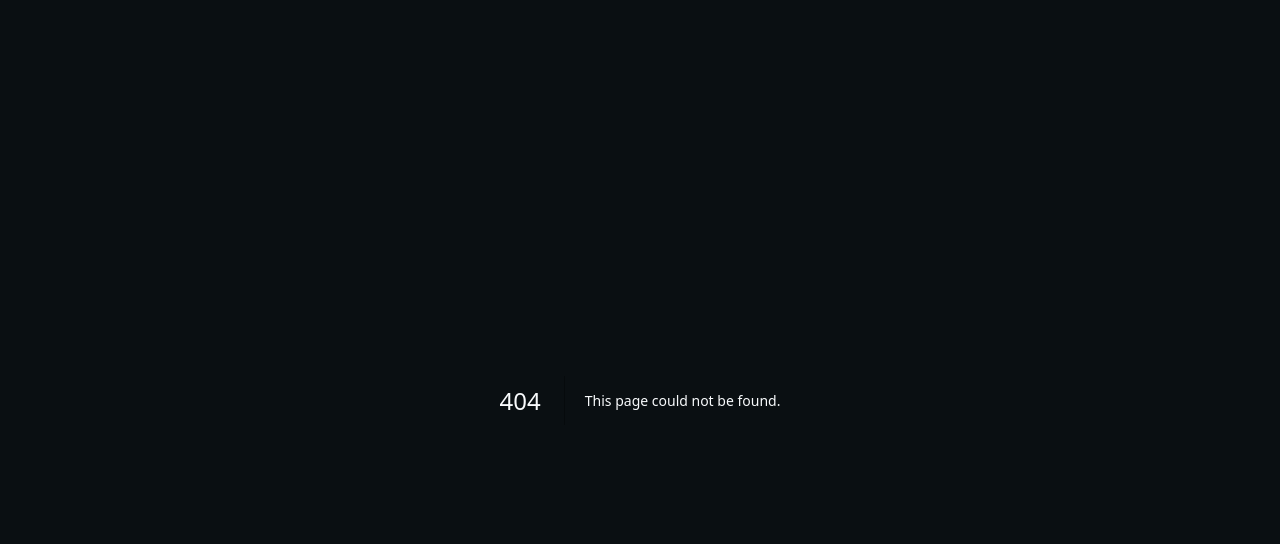
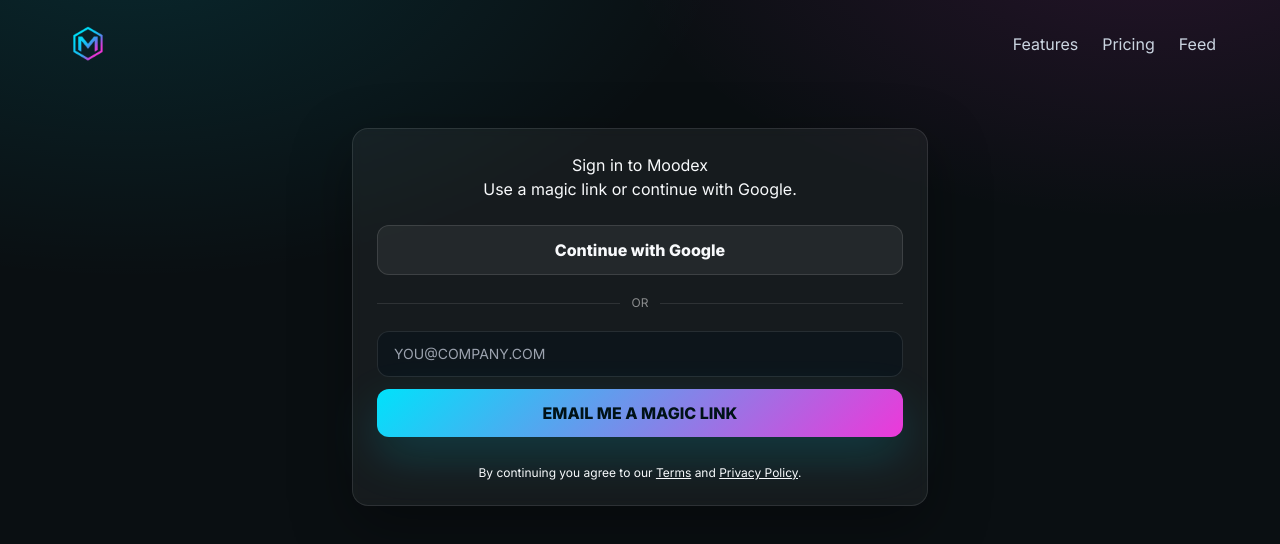
Before and after one commit to Moodex-io/moodex-app, a Next.js app: page /auth in a window 1280 px wide. Before the commit this address had no page. Shown: the top 544 px of the page. Built offline with nearby package versions, Linux system fonts and the light colour scheme; no server answers.

Commit message:
Create page.tsx

```diff
--- /dev/null
+++ b/app/auth/page.tsx
@@ -0,0 +1,202 @@
+'use client';
+
+import { useEffect, useMemo, useState } from 'react';
+import Image from 'next/image';
+import Link from 'next/link';
+import { createClient } from '@supabase/supabase-js';
+
+/**
+ * 🔑 This page assumes these envs are already set on Vercel:
+ * - NEXT_PUBLIC_SUPABASE_URL
+ * - NEXT_PUBLIC_SUPABASE_ANON_KEY
+ *
+ * It sends magic links and supports Google OAuth.
+ * After auth, users land on /dashboard.
+ */
+
+const supabaseUrl = process.env.NEXT_PUBLIC_SUPABASE_URL!;
+const supabaseAnonKey = process.env.NEXT_PUBLIC_SUPABASE_ANON_KEY!;
+
+export default function AuthPage() {
+  const supabase = useMemo(() => {
+    if (!supabaseUrl || !supabaseAnonKey) return null;
+    return createClient(supabaseUrl, supabaseAnonKey);
+  }, []);
+
+  const [email, setEmail] = useState('');
+  const [status, setStatus] = useState<'idle' | 'sending' | 'sent' | 'error'>('idle');
+  const [errorMsg, setErrorMsg] = useState<string>('');
+
+  // Build a safe redirect URL for OAuth/magic-link callbacks
+  const redirectTo = useMemo(() => {
+    // Prefer the public site URL if set; otherwise use the current origin
+    if (typeof window === 'undefined') return undefined;
+    const origin =
+      process.env.NEXT_PUBLIC_SITE_URL && process.env.NEXT_PUBLIC_SITE_URL.startsWith('http')
+        ? process.env.NEXT_PUBLIC_SITE_URL
+        : window.location.origin;
+    return `${origin.replace(/\/+$/, '')}/dashboard`;
+  }, []);
+
+  async function handleMagicLink(e: React.FormEvent) {
+    e.preventDefault();
+    if (!supabase) {
+      setStatus('error');
+      setErrorMsg('Supabase is not configured.');
+      return;
+    }
+    if (!email || !email.includes('@')) {
+      setStatus('error');
+      setErrorMsg('Please enter a valid email.');
+      return;
+    }
+    try {
+      setStatus('sending');
+      setErrorMsg('');
+      const { error } = await supabase.auth.signInWithOtp({
+        email,
+        options: {
+          emailRedirectTo: redirectTo,
+        },
+      });
+      if (error) throw error;
+      setStatus('sent');
+    } catch (err: any) {
+      setStatus('error');
+      setErrorMsg(err?.message ?? 'Could not send magic link.');
+    }
+  }
+
+  async function handleGoogle() {
+    if (!supabase) {
+      setStatus('error');
+      setErrorMsg('Supabase is not configured.');
+      return;
+    }
+    try {
+      setStatus('sending');
+      const { error } = await supabase.auth.signInWithOAuth({
+        provider: 'google',
+        options: {
+          redirectTo,
+          // If you want a popup instead of full redirect:
+          // skipBrowserRedirect: true,
+        },
+      });
+      if (error) throw error;
+      // On success, browser will redirect to Google; then back to /dashboard
+    } catch (err: any) {
+      setStatus('error');
+      setErrorMsg(err?.message ?? 'Google sign-in failed.');
+    }
+  }
+
+  // If a user is already signed in, you *could* bounce them to /dashboard.
+  useEffect(() => {
+    if (!supabase) return;
+    supabase.auth.getUser().then(({ data }) => {
+      if (data?.user) {
+        window.location.href = '/dashboard';
+      }
+    });
+  }, [supabase]);
+
+  return (
+    <main className="mx-auto max-w-7xl px-4 sm:px-6 lg:px-8">
+      {/* Header / logo */}
+      <nav className="wrap py-5 flex items-center justify-between">
+        <div className="flex items-center gap-3">
+          <Link href="/" className="flex items-center">
+            <Image
+              src="/brand/moodexlogo.png"
+              alt="Moodex"
+              width={250}
+              height={80}
+              priority
+              className="h-12 w-auto"
+            />
+          </Link>
+        </div>
+        <div className="hidden md:flex items-center gap-6 text-slate-300">
+          <a href="#features" className="hover:text-white">Features</a>
+          <a href="#pricing" className="hover:text-white">Pricing</a>
+          <a href="#feed" className="hover:text-white">Feed</a>
+        </div>
+      </nav>
+
+      {/* Auth card */}
+      <section className="mx-auto max-w-xl my-10">
+        <div className="card p-6" style={{ borderRadius: 16 }}>
+          <div className="text-center mb-6">
+            <h1 className="h2">Sign in to Moodex</h1>
+            <p className="muted">Use a magic link or continue with Google.</p>
+          </div>
+
+          {/* Google */}
+          <div className="flex flex-col gap-3">
+            <button
+              type="button"
+              onClick={handleGoogle}
+              className="btn w-full"
+              disabled={status === 'sending'}
+              style={{
+                background: 'rgba(255,255,255,0.06)',
+                border: '1px solid rgba(255,255,255,0.12)',
+              }}
+            >
+              Continue with Google
+            </button>
+
+            <div className="flex items-center my-2">
+              <div className="flex-1 h-px bg-white/10" />
+              <span className="px-3 text-xs text-white/50">OR</span>
+              <div className="flex-1 h-px bg-white/10" />
+            </div>
+
+            {/* Magic link form */}
+            <form onSubmit={handleMagicLink} className="flex flex-col gap-3">
+              <input
+                type="email"
+                className="input"
+                placeholder="YOU@COMPANY.COM"
+                value={email}
+                onChange={(e) => setEmail(e.target.value)}
+                required
+                autoComplete="email"
+              />
+              <button
+                className="btn btn-primary"
+                disabled={status === 'sending'}
+              >
+                {status === 'sending' ? 'SENDING…' : 'EMAIL ME A MAGIC LINK'}
+              </button>
+            </form>
+
+            {/* Status / errors */}
+            {status === 'sent' && (
+              <div className="mt-2 text-center text-emerald-300 text-sm">
+                ✅ Check your inbox for a sign-in link.
+              </div>
+            )}
+            {status === 'error' && errorMsg && (
+              <div className="mt-2 text-center text-red-300 text-sm">
+                {errorMsg}
+              </div>
+            )}
+
+            <p className="muted text-center mt-4 text-xs">
+              By continuing you agree to our{' '}
+              <a className="underline" href="/terms" target="_blank" rel="noreferrer">
+                Terms
+              </a>{' '}
+              and{' '}
+              <a className="underline" href="/privacy" target="_blank" rel="noreferrer">
+                Privacy Policy
+              </a>.
+            </p>
+          </div>
+        </div>
+      </section>
+    </main>
+  );
+}
```
